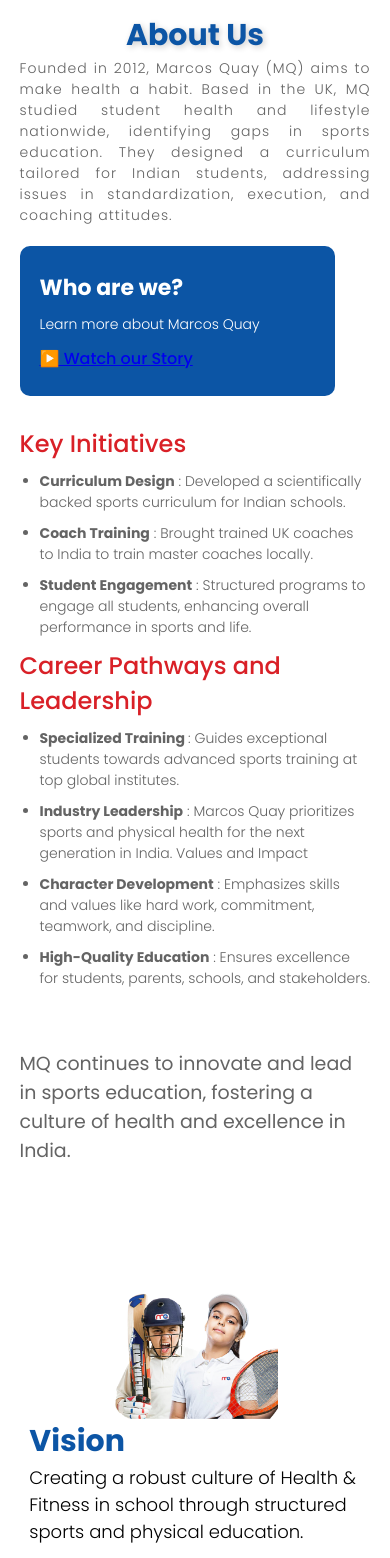
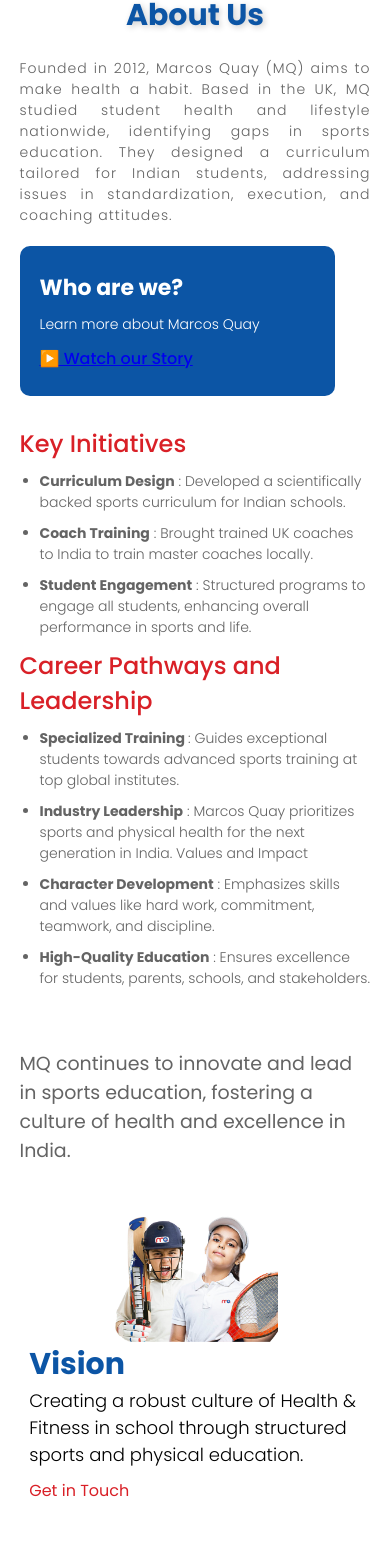
Before and after one commit to shivhub09/MQ-WEBSITE, a React (Vite) app in the folder client/: page /aboutUs in a window 390 px wide. Shown: the part 432-1990 px from the top of the page. Built offline with nearby package versions, Linux system fonts and the light colour scheme.

Commit message:
bugs of about us page solved

```diff
--- a/client/src/pages/AboutUsPage/AboutUsPage.css
+++ b/client/src/pages/AboutUsPage/AboutUsPage.css
@@ -40,6 +40,7 @@
   color: #0c55a5;
   font-weight: 700;
   text-align: center;
+  background-color: white;
 }
 
 /* content */
@@ -49,7 +50,6 @@
   font-size: 50px;
   color: #0c55a5;
   font-weight: 700;
-  margin-top: 20px;
   text-align: center;
 }
 
@@ -164,14 +164,13 @@
   align-items: center;
   justify-content: space-evenly;
   width: 85%;
-  height: 100vh;
+  height: auto;
 }
 
 .vision-container,
 .mission-container {
   display: flex;
   width: 100%;
-  height: 30%;
   align-items: center;
   justify-content: space-evenly;
 }
@@ -292,20 +291,22 @@
 @media (max-width: 768px) {
   .aboutUs-image {
     margin-top: 75px;
-    height: auto; /* Let the height adjust to the content */
-    width: 100%; /* Ensure the image takes full width */
-    min-height: 300px; /* Ensure there's enough height to show the image */
+    height: auto;
+    width: 100%;
+    min-height: 300px;
     background-size: cover;
     background-position: center;
   }
 
   .aboutUs-image img {
-    width: 100%; /* Ensure the image fits the container width */
-    height: auto; /* Let the height adjust naturally */
-    object-fit: cover; /* Ensure the image scales correctly */
+    width: 100%;
+    height: auto;
+    object-fit: cover;
   }
   .about-us-main-container {
-    height: auto; /* Let height be determined by content */
+    height: auto;
+    align-items: start;
+
   }
 
   .about-us-main-container section {
@@ -329,6 +330,8 @@
 
   .aboutUs-container-title {
     font-size: 30px;
+    margin-top: 0px;
+    margin-bottom: 20px;
   }
 
   .aboutUs-note {
@@ -355,7 +358,7 @@
     display: flex;
     flex-direction: column;
     align-items: center;
-    justify-content: space-around;
+    justify-content: center;
   }
 
   .mission-container,
@@ -365,12 +368,20 @@
     align-items: center;
     justify-content: space-around;
     margin: 0;
-    margin-bottom: 15px; /* Adjust this value to reduce space */
+  }
+
+  .vision-container{
+    margin-bottom: 50px;
   }
 
   .vision-container img,
   .mission-container img {
     width: 50%;
+  }
+
+  .mission-container img {
+    margin-top: 10px;
+    width: 70%;
   }
 
   .vision-container h2,
```
